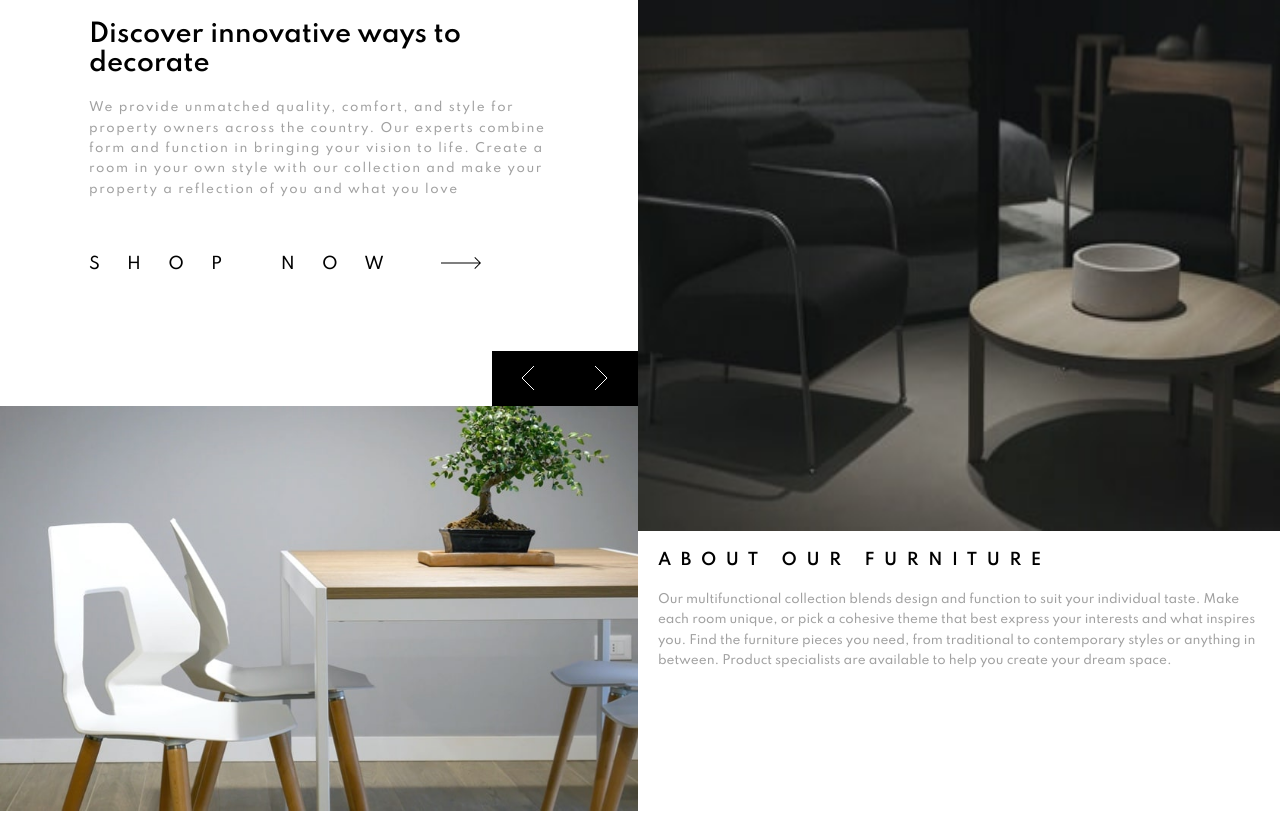
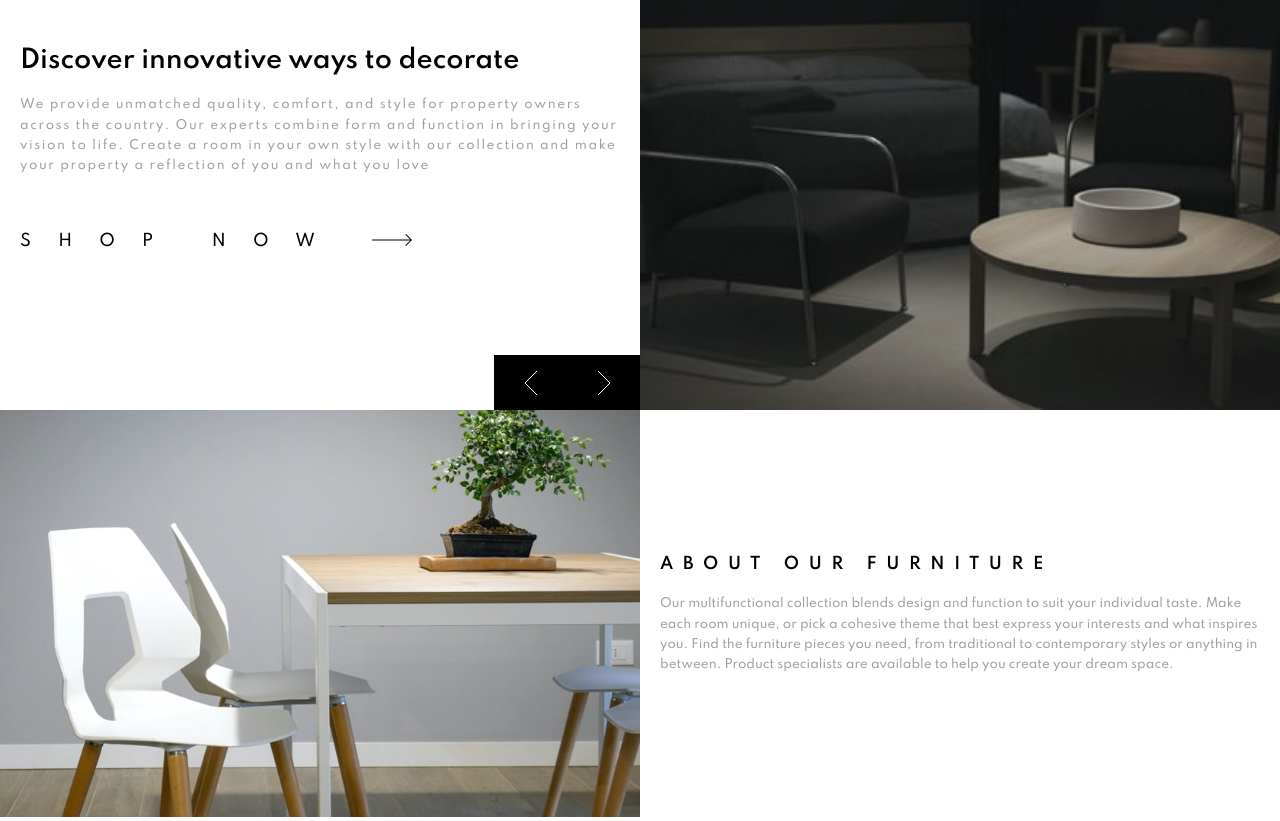
Before and after one commit to S-Rosemond/Portfolio_project2, a React (Create React App) app: page / in a window 1280 px wide. Built offline with nearby package versions, Linux system fonts and the light colour scheme.

Commit message:
up to 1070px fixed

```diff
--- a/src/components/button/DoubleChevronBtn.css
+++ b/src/components/button/DoubleChevronBtn.css
@@ -8,13 +8,14 @@
 }
 
 .db-icon-align {
+  display: flex;
   align-self: flex-end;
   position: absolute;
   top: -55px;
   right: 1px;
 }
 
-@media (min-width: 768px) {
+@media (min-width: 900px) {
   .db-icon-align {
     position: initial;
     margin-top: 6px;
--- a/src/components/button/DoubleChevronBtn.tsx
+++ b/src/components/button/DoubleChevronBtn.tsx
@@ -24,7 +24,7 @@ const DoubleChevronBtn = ({ upperBound }: Props) => {
   };
 
   return (
-    <div className='flex-display db-icon-align'>
+    <div className='db-icon-align'>
       <Btn
         handleClick={handleIndex.bind(null, undefined)}
         src='/images/icon-angle-left.svg'
--- a/src/components/cards/imagecard/ImageCard.css
+++ b/src/components/cards/imagecard/ImageCard.css
@@ -1,6 +1,12 @@
 .img-card {
   background-repeat: no-repeat;
   width: 100%;
+}
+
+@media (max-width: 420px) {
+  .img-card {
+    height: 100%;
+  }
 }
 
 @media (max-width: 1439) {
--- a/src/components/cards/textcard/SmTextCard.tsx
+++ b/src/components/cards/textcard/SmTextCard.tsx
@@ -7,7 +7,7 @@ type CardText = Omit<Text, 'img'>;
 
 const SmTextCard: React.FC<Partial<CardText>> = ({ title, body }) => {
   return (
-    <div className='sm-card-container'>
+    <div className='sm-card-container test'>
       <h2 className='sm-card-title'>{title}</h2>
       <p className='sm-card-body'>{body}</p>
     </div>
--- a/src/components/cards/textcard/TextCard.css
+++ b/src/components/cards/textcard/TextCard.css
@@ -12,7 +12,7 @@
 }
 
 .text-card {
-  width: 500px;
+  max-width: 48.5ch;
   display: grid;
   gap: 20px;
 }
@@ -60,7 +60,9 @@
   margin-left: 30px;
 }
 
-@media (max-width: 1439px) {
+/*    Media Query */
+
+@media (min-width: 1439px) {
   .text-card-position {
     margin-bottom: 50px;
   }
--- a/src/components/cards/textcard/TextCard.tsx
+++ b/src/components/cards/textcard/TextCard.tsx
@@ -13,7 +13,7 @@ const TextCard = ({ textArray }: TextProps) => {
   return (
     <div className='text-grid-container'>
       <div className='text-grid-center'>
-        <div className='text-card text-card-position'>
+        <div className='text-card text-card-position test'>
           <h1>{title}</h1>
           <p className='text-body text-body-decoration'>{body}</p>
           <div className='text-btn-container'>
--- /dev/null
+++ b/src/styles/components/_extended.css
@@ -0,0 +1,14 @@
+.bg-black {
+  background-color: var(--black);
+}
+
+.icon-width {
+  width: initial;
+}
+.flex-display {
+  display: flex;
+}
+
+.myt-50 {
+  margin-top: 50px;
+}
--- a/src/styles/components/_main.css
+++ b/src/styles/components/_main.css
@@ -1,22 +1,7 @@
-.bg-black {
-  background-color: var(--black);
-}
-
-.icon-width {
-  width: initial;
-}
-.flex-display {
-  display: flex;
-}
-
-.myt-50 {
-  margin-top: 50px;
-}
-
 .main-container {
-  display: grid;
 }
 .main-grid-2 {
+  grid-area: main-grid-2;
   display: grid;
   grid-template-rows: 1fr 1fr;
   grid-template-areas: 'main-img' 'main-content';
@@ -31,6 +16,7 @@
 }
 
 .side-grid-3 {
+  grid-area: side-grid-3;
   display: grid;
   grid-template-rows: 1fr 1fr 1fr;
   grid-template-areas: 'side-img-1' 'side-content' 'side-img-2';
@@ -50,7 +36,7 @@
   grid-area: side-content;
   align-self: center;
   justify-self: center;
-  width: 48.5ch;
+  max-width: 48.5ch;
 }
 
 .sm-card-container {
@@ -71,14 +57,50 @@
   line-height: 1.7;
 }
 
+@media (min-width: 900px) {
+  .main-container {
+    display: grid;
+    grid-template-columns: 1fr 1fr;
+    grid-template-areas: 'main-grid-2 side-grid-3';
+  }
+  .main-grid-2 {
+    grid-template-rows: 1fr 1fr;
+    grid-template-areas: 'main-content' 'main-img';
+  }
+  .side-grid-3 {
+    grid-template-rows: 1fr 1fr;
+    grid-template-areas: 'side-img-1' 'side-content';
+  }
+  .side-content {
+    align-self: center;
+  }
+  .side-img-2 {
+    display: none;
+  }
+
+  .side-img {
+    height: 100%;
+  }
+}
+
+@media (min-width: 1070px) {
+}
+
 @media (min-width: 1440px) {
+  .main-container {
+    display: grid;
+    grid-template-rows: 1fr 1fr;
+    grid-template-rows: none;
+    grid-template-areas: 'main-grid-2' 'side-grid-3';
+  }
   .main-grid-2 {
-    display: grid;
     grid-template-columns: 1fr 1fr;
     grid-template-areas: 'main-img main-content';
     position: relative;
   }
-
+  .side-content {
+    align-self: initial;
+  }
   .side-grid-3 {
     display: grid;
     grid-template-columns: 1fr 2fr 1fr;
@@ -100,54 +122,8 @@
   }
 }
 
-/* max-width: 1439px */
-@media (min-width: 1059px) {
-  .main-container {
-    display: grid;
-    grid-template-columns: 1fr 1fr;
-    grid-template-areas: 'main-grid-2' 'side-grid-3';
-  }
-  .main-grid-2 {
-    display: grid;
-    grid-template-rows: 1fr 1fr;
-    grid-template-areas: 'main-content' 'main-img';
-    position: relative;
-  }
+/* bp 1502  1438*/
 
-  .side-grid-3 {
-    display: grid;
-    grid-template-columns: 1fr 1fr;
-    grid-template-rows: 1fr 1fr;
-    grid-template-areas: 'side-img-1 side-img-1' 'side-content side-content';
-  }
-
-  .side-img-1 > img {
-    width: 100%;
-    height: 100%;
-  }
-
-  .side-img-2 {
-    display: none;
-  }
-}
-
-@media (min-width: 768px) {
-  .main-container {
-    grid-template-columns: 1fr 1fr;
-  }
-  .main-grid-2 {
-    grid-template-areas: 'main-content' 'main-img';
-  }
-  .side-grid-3 {
-    grid-template-rows: auto;
-    grid-template-areas: 'side-img-1' 'side-content';
-  }
-  .side-content {
-    align-self: initial;
-  }
-  .side-img-2 {
-    display: none;
-  }
-}
-
-/* bp 1502  1438*/
+/* .test {
+  width: 48.5ch;
+} */
--- a/src/styles/index.css
+++ b/src/styles/index.css
@@ -1,3 +1,4 @@
 @import 'base/_base.css';
 @import 'base/_root.css';
 @import 'components/_main.css';
+@import 'components/_extended.css';
```
